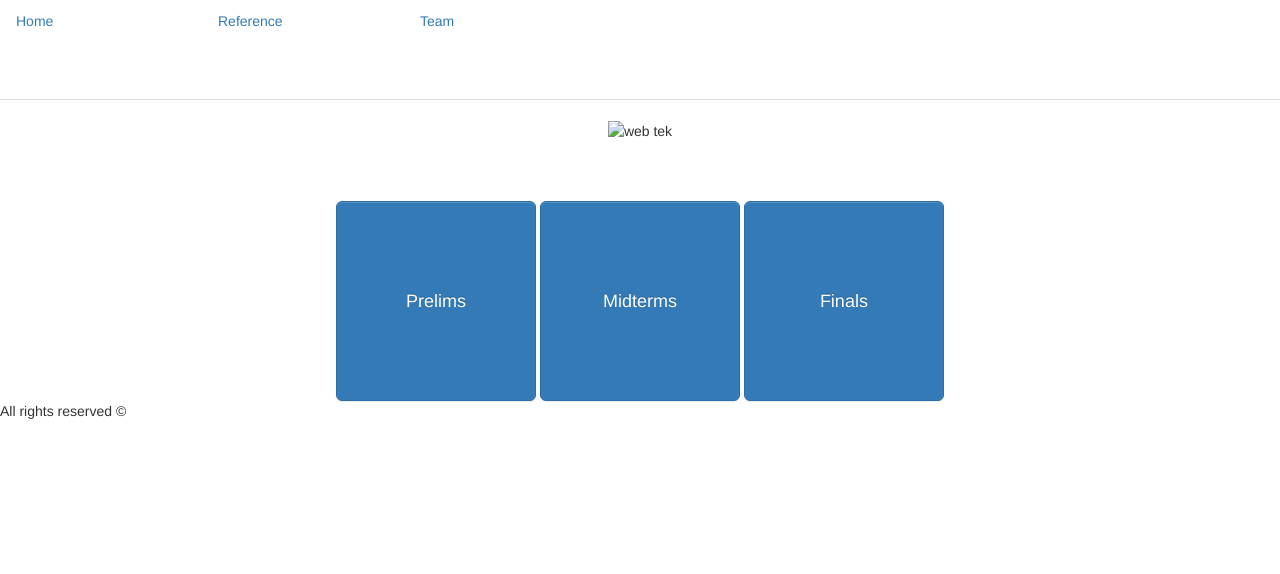
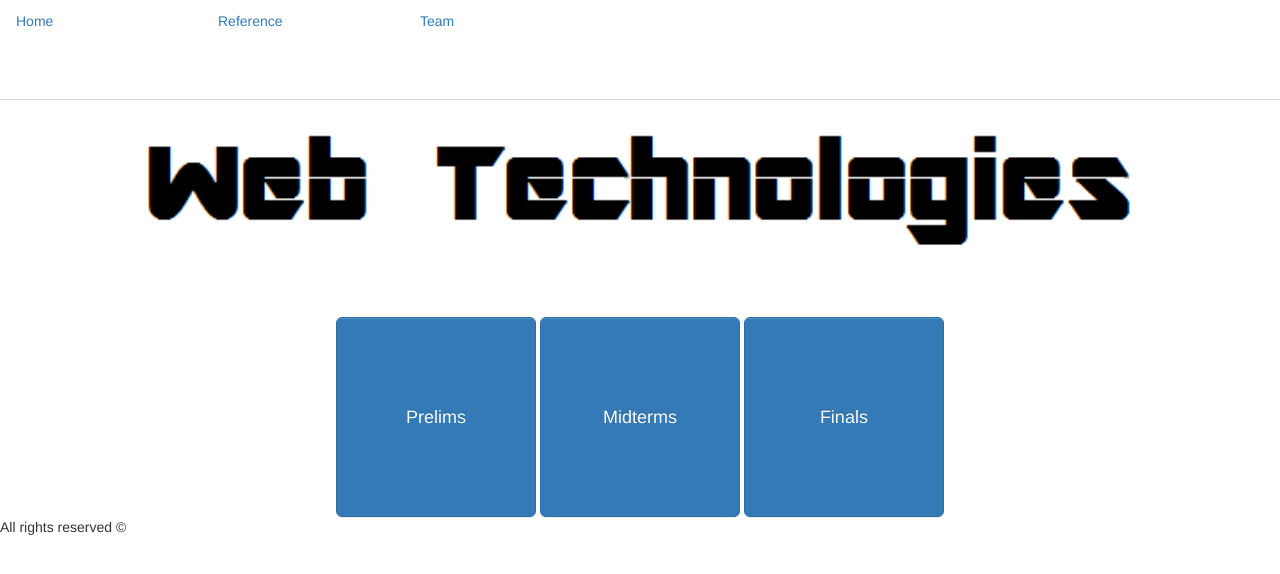
Before and after one commit to DarrenSison/WebTek, a plain HTML site: page source/index.html in a window 1280 px wide. Drawn offline with Linux system fonts and the light colour scheme.

Commit message:
put the image source

```diff
--- a/source/index.html
+++ b/source/index.html
@@ -20,7 +20,7 @@
 <body>
 <main>
 <br>
- <center><img src ="web tek.png" alt="web tek" width="1000""></center>
+ <center><img src ="images/web tek.png" alt="web tek" width="1000""></center>
  <br>
  <br>
  <br>
```
